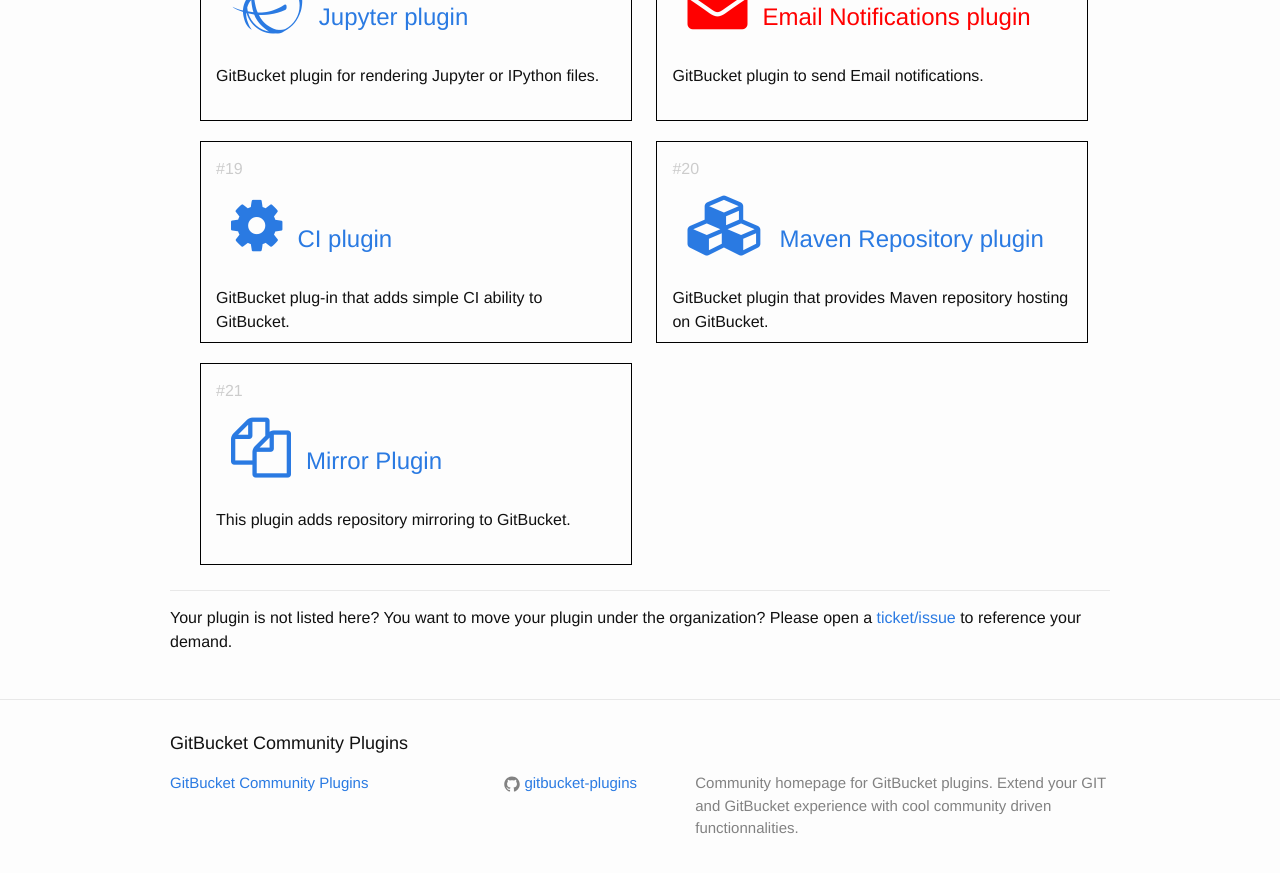
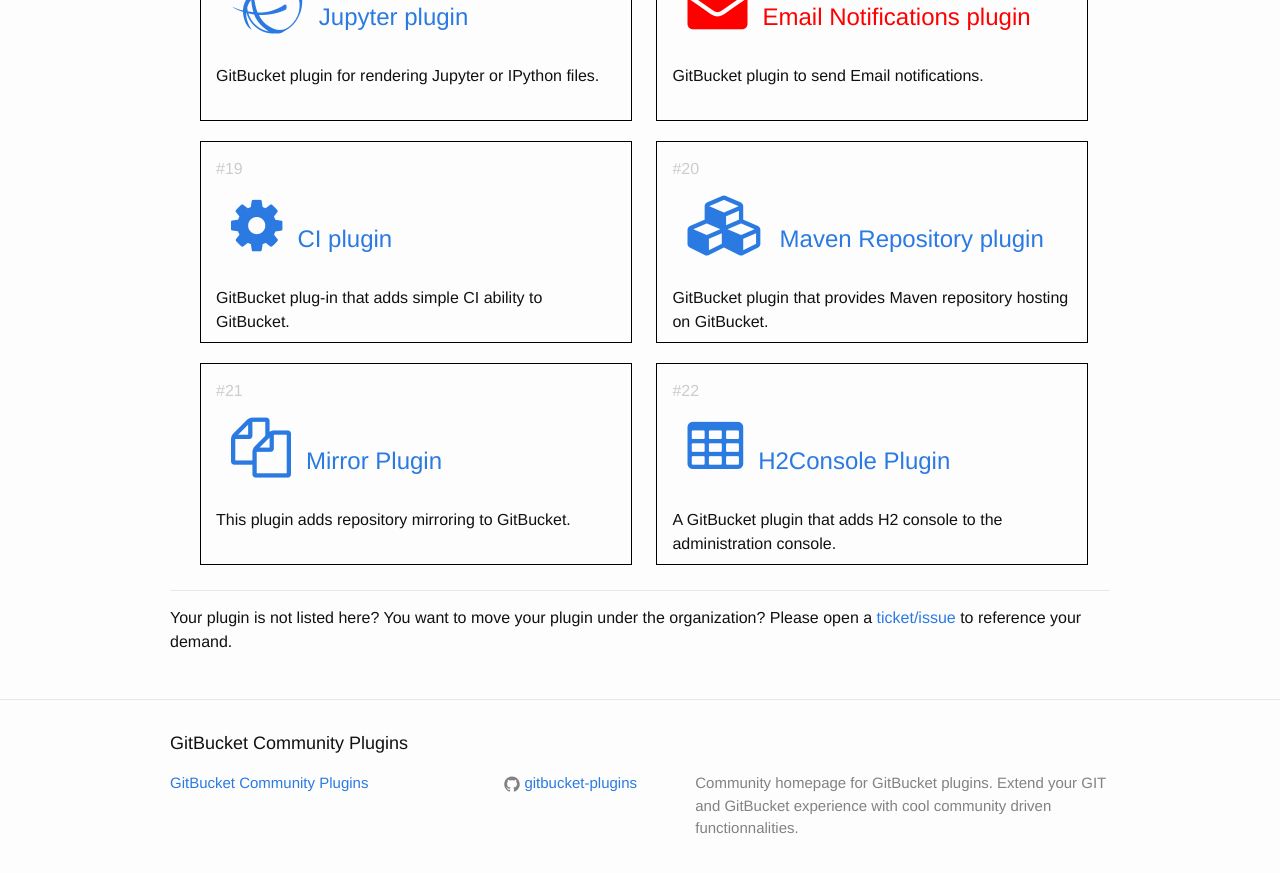
Before and after one commit to gitbucket-plugins/gitbucket-plugins.github.io, a Jekyll site: the page built from index.html, in a window 1280 px wide and 900 px high, scrolled down 2069 px. Shown: the top 873 px of the window. Built offline with Jekyll 4.4.1, drawn with Linux system fonts in a browser that asks for light colours.

Commit message:
Add H2Console plugin

```diff
--- a/index.html
+++ b/index.html
@@ -143,6 +143,12 @@
           </h2>
           <p>This plugin adds repository mirroring to GitBucket.</p>
       </li>
+      <li>
+          <h2>
+              <a class="post-link" href="https://github.com/takezoe/gitbucket-h2console-plugin"><span class="fa fa-table"></span>H2Console Plugin</a>
+          </h2>
+          <p>A GitBucket plugin that adds H2 console to the administration console.</p>
+      </li>
   </ul>
     <p class="separator"/>
     <p>Your plugin is not listed here? You want to move your plugin under the organization? Please open a <a href="https://github.com/gitbucket-plugins/gitbucket-plugins.github.io/issues">ticket/issue</a> to reference your demand.</p>
```
